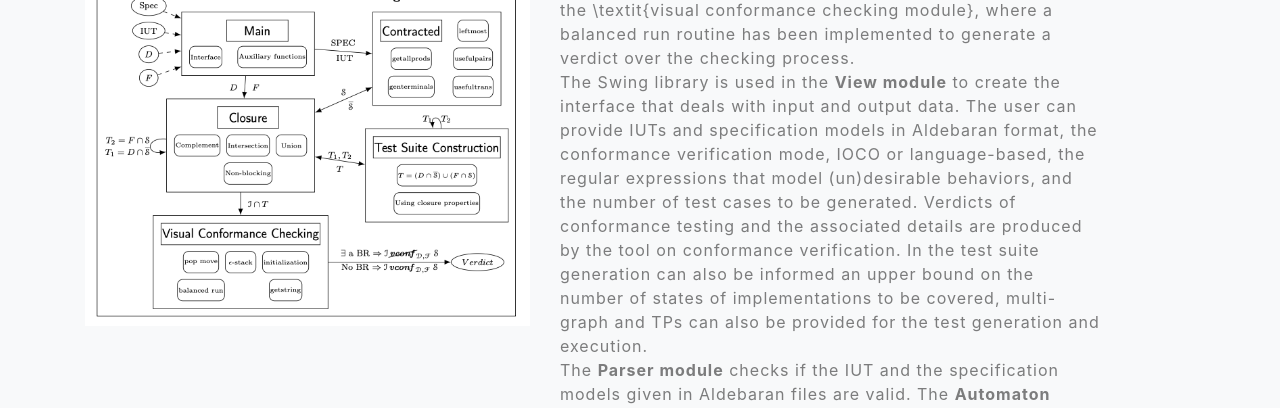
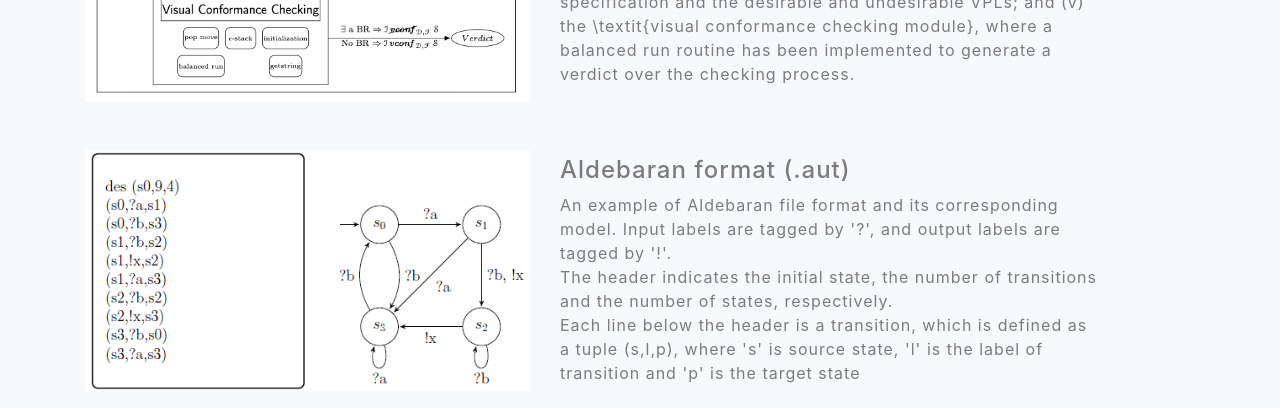
Before and after one commit to accepts-site/accepts-site.github.io, a website with bundled scripts: page index.html in a window 1280 px wide. Shown: the part 1549-1957 px from the top of the page. Built offline with nearby package versions, Linux system fonts and the light colour scheme.

Commit message:
Update index.html

```diff
--- a/index.html
+++ b/index.html
@@ -105,7 +105,7 @@
 (iv) the \textit{test suite construction module}, where a test suite is obtained for the IUT according to its corresponding specification and the desirable and undesirable VPLs; and
 (v) the \textit{visual conformance checking module}, where a balanced run routine has been implemented to generate a verdict over the checking process.
 </p>
-              <p class="text-black-50 mb-0">
+         <!--     <p class="text-black-50 mb-0">
                 The Swing library is used in the <b>View module</b> to create the interface that deals with input and output data.
                 The user can provide IUTs and specification models in Aldebaran format, the conformance verification mode, IOCO or language-based,
                 the regular expressions that model (un)desirable behaviors, and the number of test cases to be generated. Verdicts of conformance testing and the associated details are produced by the tool on conformance verification. In the test suite generation can also be informed  an upper bound on the number of states of implementations to be covered, multi-graph and TPs can also be provided for the test generation and execution.
@@ -114,12 +114,14 @@
                 The <b>Automaton construction module</b> gets underlying automaton from IOLTS/LTS model and also the automaton that recognizes the regex received by the view.
                 The process of checking conformance between IUT and specification, and test generation/run is performed by the <b>Verification & Generation module</b>.
               </p>
+		  -->
           </div>
         </div>
 
       </div>
     </div>
 
+<!--
     <div class="container">
       <div id="documentation-ext" class="row align-items-center mb-4 mb-lg-5">
         <div class="col-xl-6 col-lg-5">
@@ -134,6 +136,9 @@
         </div>
       </div>
     </div>
+
+	  -->
+
 
     <div class="container">
       <div class="row align-items-center mb-4 mb-lg-5">
```
